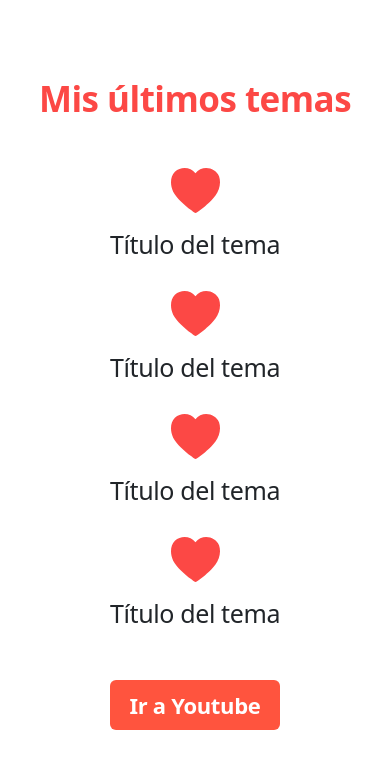
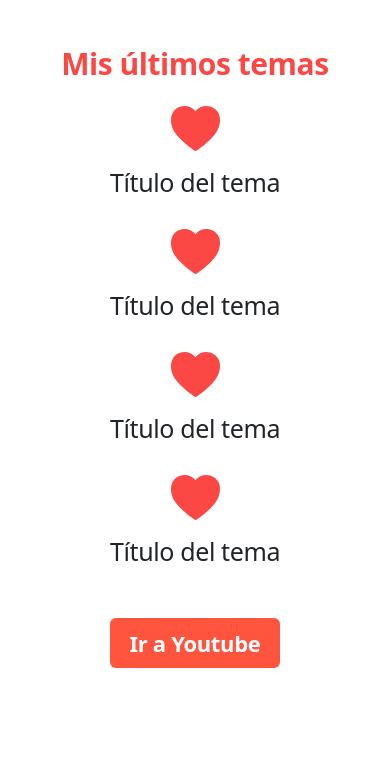
Before and after one commit to franRappazzini/proyectoMagali, a website: page index.html in a window 390 px wide. Shown: the part 1544-2312 px from the top of the page. After the commit the page ends 2250 px from the top, so only its background shows below. Drawn offline with Linux system fonts and the light colour scheme.

Commit message:
push to github

```diff
--- a/scss/_base.scss
+++ b/scss/_base.scss
@@ -156,11 +156,11 @@ html {
       .main__ultimos-temas {
         .ultimos-temas__text {
           font-weight: 800;
-          font-size: 35px;
-          line-height: 43px;
+          font-size: 30px;
+          line-height: 37px;
           letter-spacing: -0.015em;
           color: #fc4845;
-          margin: 4rem 0rem 3rem 0rem;
+          margin: 2rem 0rem 1.5rem 0rem;
         }
 
         .ultimos-temas__tema {
```
Also changed, not shown: css/style.css, 1 other file.
